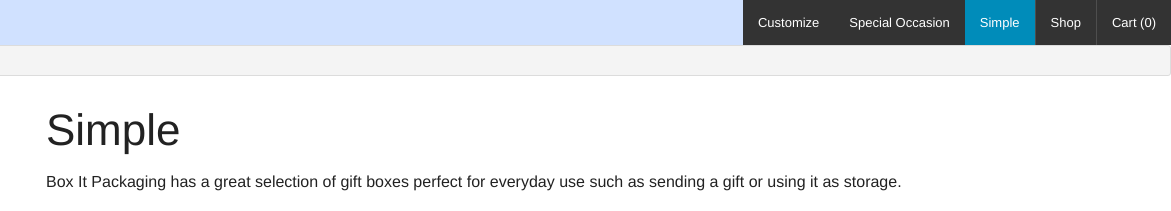
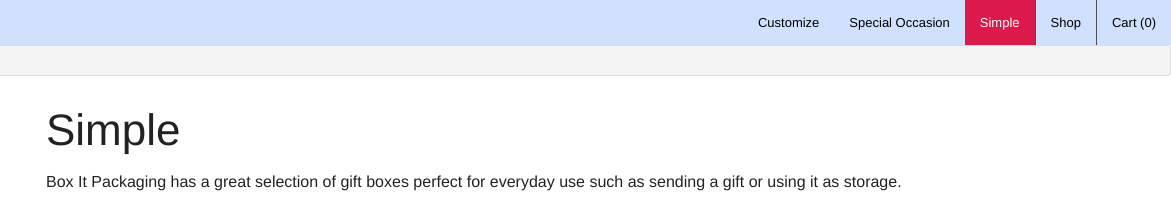
Before and after one commit to oliviakathryn33/Boxit, a plain HTML site: page simple/index.html in a window 1280 px wide. Shown: the top 211 px of the page, 109-1280 px from the left. Drawn offline with Linux system fonts and the light colour scheme.

Commit message:
header color links

```diff
--- a/css/main.css
+++ b/css/main.css
@@ -18,3 +18,25 @@
 footer li a{
 	text-decoration: none;
 }
+
+
+.top-bar-section li:not(.has-form) a:not(.button){
+background-color: #d0e1ff;
+
+
+}
+
+.top-bar-section li:not(.has-form) a:not(.button):hover{
+background-color: #db194b;
+
+
+}
+
+.top-bar-section li.active:not(.has-form) a:not(.button){
+background-color: #db194b;
+}
+
+.top-bar-section ul li > a{
+color: black;
+
+}
```
